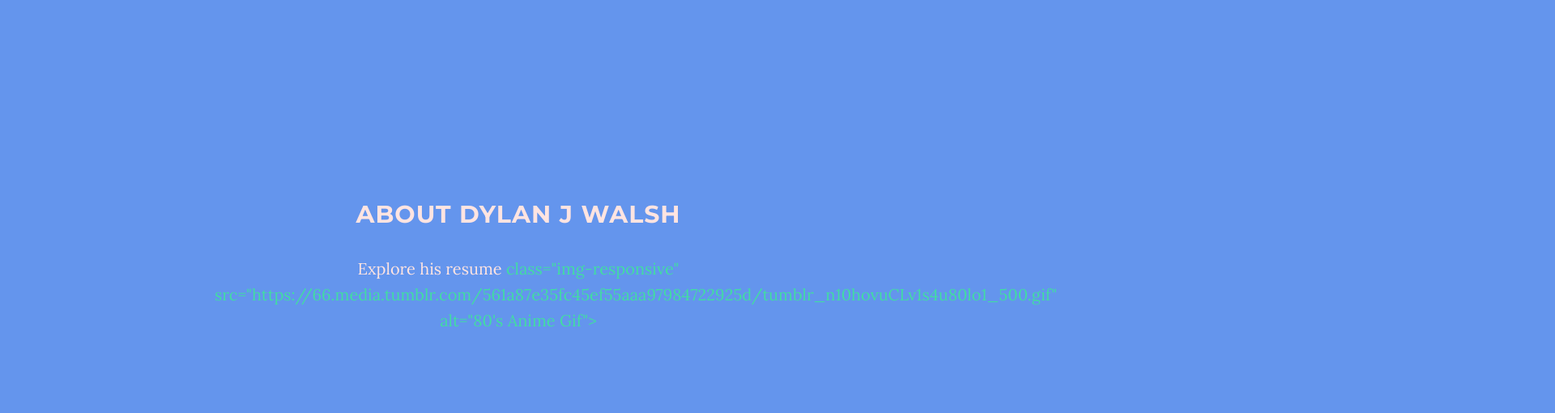
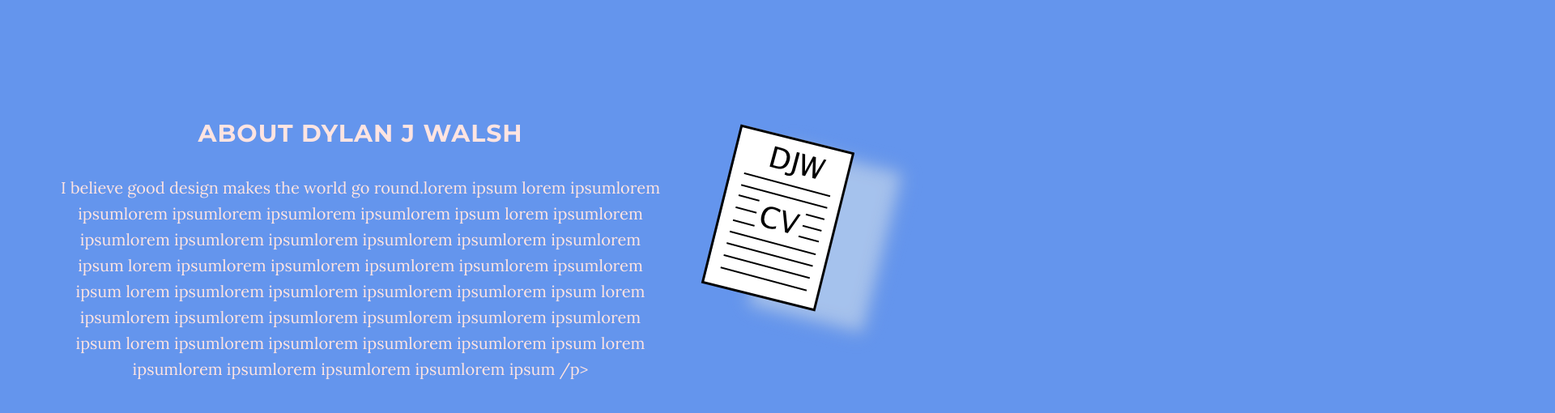
Before and after one commit to dwalsh289/portfolio, a website: page index.html in a window 1280 px wide. Shown: the part 802-1312 px from the top of the page at 81% size, 1920 px wide, since content can reach past the window. Drawn offline with nearby package versions, Linux system fonts and the light colour scheme; some packages are replaced by stand-ins of ours.

Commit message:
half way edits for the day, fleshed out works section and small UX elements for depth

```diff
--- a/css/styles.css
+++ b/css/styles.css
@@ -3,6 +3,21 @@
  * Copyright 2013-2016 Start Bootstrap
  * Licensed under MIT (https://github.com/BlackrockDigital/startbootstrap/blob/gh-pages/LICENSE)
  */
+
+/*stacked images*/
+.image {
+  position: absolute;
+}
+
+.imageOne {
+  z-index: 2;
+}
+
+.imageTwo {
+  z-index: 1;
+}
+
+
 body {
   width: 100%;
   height: 100%;
@@ -238,7 +253,7 @@ a:focus {
 }
 @media (min-width: 767px) {
   .content-section {
-    padding-top: 250px;
+    padding-top: 150px;
   }
   .download-section {
     padding: 100px 0;
--- a/index.html
+++ b/index.html
@@ -89,10 +89,39 @@
     <!-- About Section -->
     <section id="about" class="container content-section text-center">
         <div class="row">
-            <div class="col-lg-8 col-lg-offset-2">
+            <div class="col-lg-8">
                 <h2>About Dylan J Walsh</h2>
-                <p>Explore his resume <a href="dylansresume.html" </p>class="img-responsive" src="https://66.media.tumblr.com/561a87e35fc45ef55aaa97984722925d/tumblr_n10hovuCLv1s4u80lo1_500.gif" alt="80's Anime Gif">
+                <p>I believe good design makes the world go round.lorem ipsum
+                    lorem ipsumlorem ipsumlorem ipsumlorem ipsumlorem ipsumlorem ipsum
+                    lorem ipsumlorem ipsumlorem ipsumlorem ipsumlorem ipsumlorem ipsumlorem ipsumlorem ipsum
+                    lorem ipsumlorem ipsumlorem ipsumlorem ipsumlorem ipsumlorem ipsum
+                    lorem ipsumlorem ipsumlorem ipsumlorem ipsumlorem ipsum
+                    lorem ipsumlorem ipsumlorem ipsumlorem ipsumlorem ipsumlorem ipsumlorem ipsum
+                    lorem ipsumlorem ipsumlorem ipsumlorem ipsumlorem ipsum
+                    lorem ipsumlorem ipsumlorem ipsumlorem ipsumlorem ipsum
+
+                    /p>
+
             </div>
+            <div class="col-lg-4">
+                <div class="container" style="position: relative">
+                    <img class="img-responsive imageOne image" src="img/djwcv_whitebg.png" alt="DJ Walsh's Resume">
+                    <img class="img-responsive imageTwo image" src="img/djwcv_shadow.png" alt="DJ Walsh's Resume's spooky shadow">
+                </div>
+            </div>
+            <!--<div class="panel-group col-lg-4">-->
+                <!--<div class="panel panel-default">-->
+                    <!--<div class="panel-heading">-->
+                        <!--<h4 class="panel-title">-->
+                            <!--<a data-toggle="collapse" href="#collapse1"><img src="http://cdn2.iconfinder.com/data/icons/human-resources-1/500/info-512.png" </a>-->
+                        <!--</h4>-->
+                    <!--</div>-->
+                    <!--<div id="collapse1" class="panel-collapse collapse">-->
+                        <!--<div class="panel-body">Panel Body</div>-->
+                        <!--<div class="panel-footer">Panel Footer</div>-->
+                    <!--</div>-->
+                <!--</div>-->
+            <!--</div>-->
         </div>
     </section>
 
--- a/js/main.js
+++ b/js/main.js
@@ -4,9 +4,24 @@
  * For details, see http://www.apache.org/licenses/LICENSE-2.0.
  */
 
+//image bob effect//
+var balloon = $('.imageOne');
+function runIt() {
+    balloon.animate({top:'+=15'}, 1200);
+    balloon.animate({top:'-=15'}, 1000, runIt);
+}
+
+runIt();
+
+var balloonTwo = $('.imageTwo');
+function runItTwo() {
+    balloonTwo.animate({top:'+=15'}, 1200);
+    balloonTwo.animate({top:'-=15'}, 1000, runItTwo);
+}
+
+runItTwo();
+
 //parralax effect//
-
-
 var jumboHeight = $('.intro-body').outerHeight();
 function parallax(){
     var scrolled = $(window).scrollTop();
```
Also changed, not shown: img/djwcv.png (added), img/djwcv_shadow.png (added), img/djwcv_whitebg.png (added).
